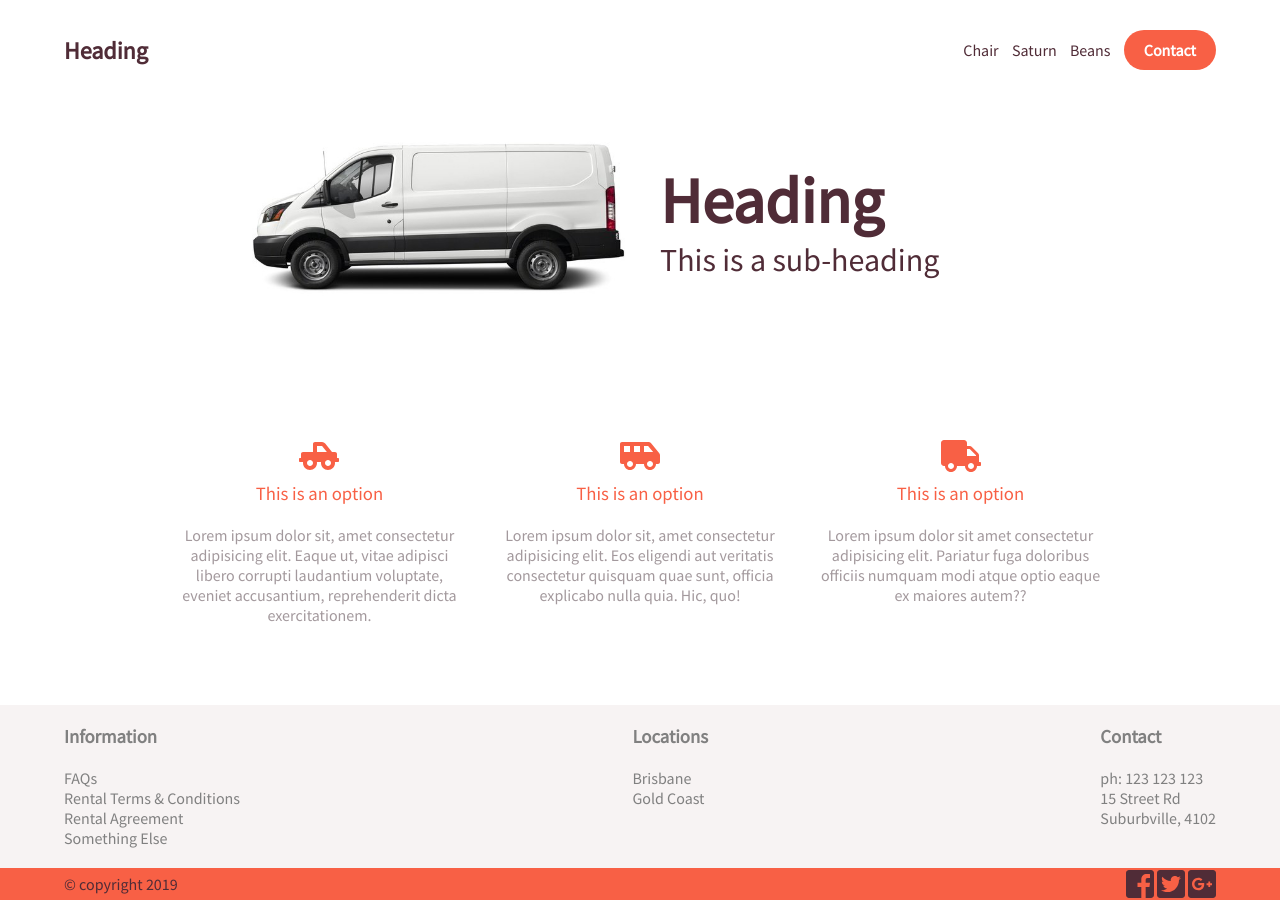
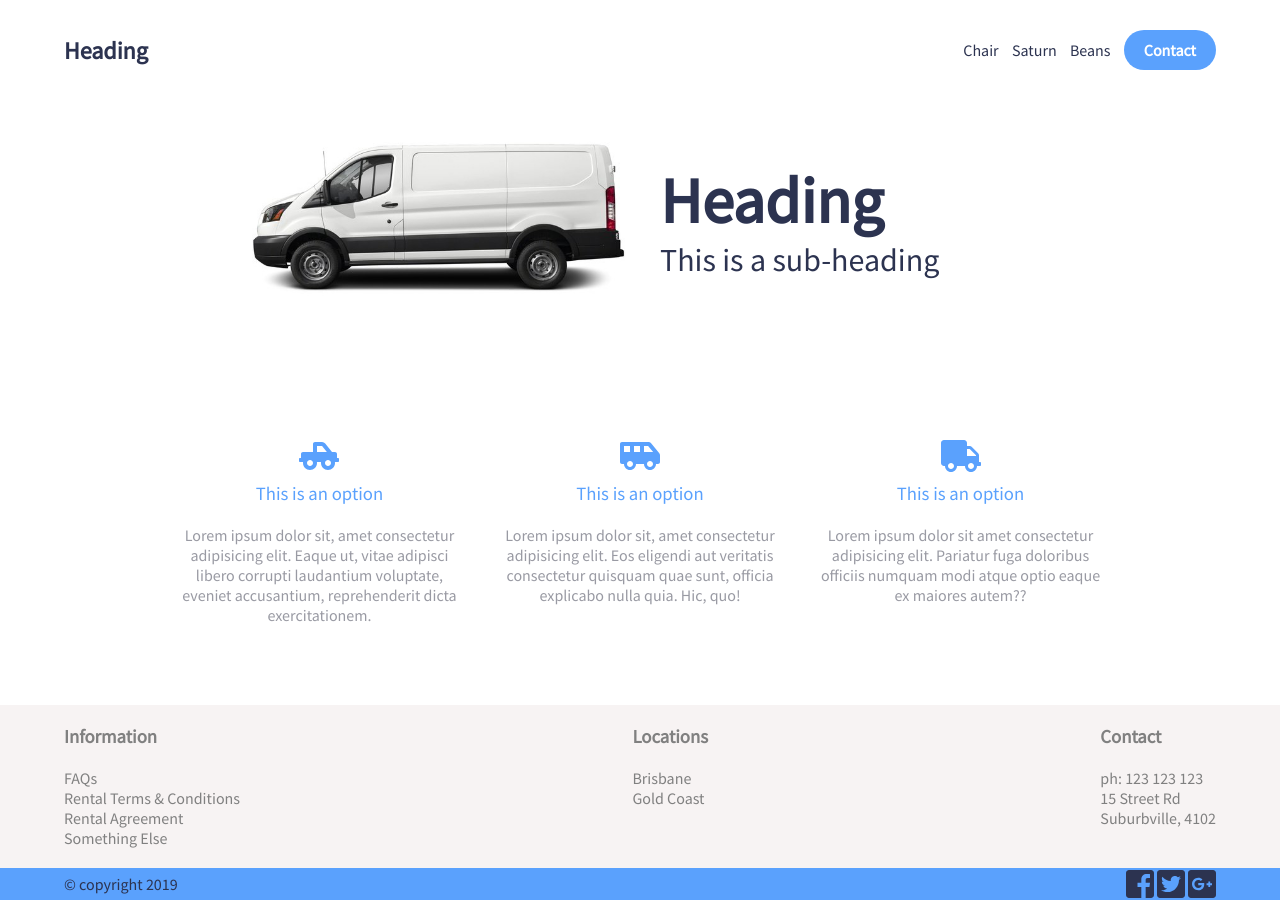
Before and after one commit to mbeloff/clean-template, a PHP site: page / in a window 1280 px wide. Run offline with PHP 8.4, Linux system fonts and the light colour scheme.

Commit message:
color change

```diff
--- a/css/styles.css
+++ b/css/styles.css
@@ -9,7 +9,7 @@
 body {
   scroll-behavior: smooth;
   font-family: "Source Sans Pro", sans-serif;
-  color: #502c37; }
+  color: #2c3350; }
 
 a {
   text-decoration: none;
@@ -36,7 +36,7 @@ a {
   margin-left: 10px; }
 
 .nav-btn {
-  background: #f86045;
+  background: #5aa1fd;
   color: white;
   padding: 10px 20px;
   border-radius: 20px;
@@ -88,17 +88,17 @@ a {
     text-align: center; }
     .options-container .option .option-img {
       margin-bottom: 10px;
-      color: #f86045; }
+      color: #5aa1fd; }
     .options-container .option .option-heading {
       margin-bottom: 20px;
-      color: #f86045;
+      color: #5aa1fd;
       font-weight: 400; }
     .options-container .option .option-p {
-      color: #a3999d;
+      color: #999aa3;
       margin-bottom: 20px; }
 
 .footer-bar {
-  background: #f86045; }
+  background: #5aa1fd; }
   .footer-bar .footer-bar-container {
     display: -webkit-box;
     display: -ms-flexbox;
--- a/css/styles.scss
+++ b/css/styles.scss
@@ -1,8 +1,8 @@
 $font-1: 'Source Sans Pro',
 sans-serif;
-$prime: #f86045;
-$dark: #502c37;
-$grey: #a3999d;
+$prime: #5aa1fd;
+$dark: #2c3350;
+$grey: #999aa3;
 $break-med: 768px;
 $break-small: 400px;
 
--- a/index.html
+++ b/index.html
@@ -62,6 +62,10 @@
         </div>
       </div>
     </div>
+
+    <div class="book-container">
+
+    </div>
   </main>
 
   <footer>
```
